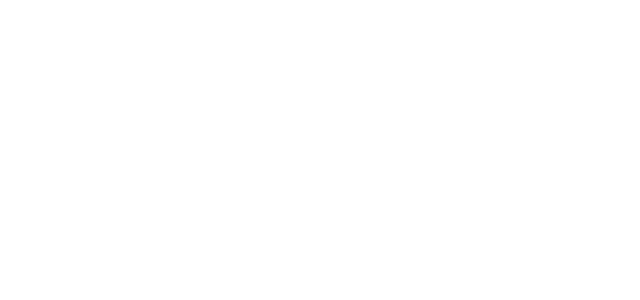
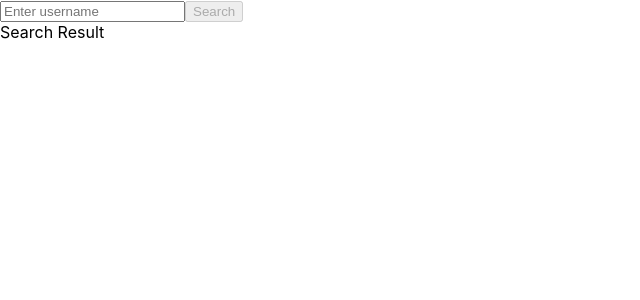
Before and after one commit to kownacki/movie-search, a React (Create React App) app: page / in a window 1280 px wide. Shown: the top 300 px of the page, without its empty margins (0-640 px from the left). Built offline with nearby package versions, Linux system fonts and the light colour scheme.

Commit message:
Add searching for movies draft.

```diff
--- a/package.json
+++ b/package.json
@@ -11,7 +11,6 @@
     "@types/react": "^16.9.0",
     "@types/react-dom": "^16.9.0",
     "@types/react-redux": "^7.1.9",
-    "dotenv": "^8.2.0",
     "lodash": "^4.17.19",
     "react": "^16.13.1",
     "react-dom": "^16.13.1",
--- /dev/null
+++ b/src/OMDb.ts
@@ -0,0 +1,10 @@
+export const search = async (query: string) => {
+  // todo add more than 10
+  const response = await fetch(`http://www.omdbapi.com/?s=${query}&apikey=${process.env.REACT_APP_OMDB_API_KEY}`);
+  return response.status === 200 ? await response.json() : false;
+};
+
+// export const getRepos = async (username) => {
+//   const response = await fetch(`https://api.github.com/users/${username}/repos`);
+//   return response.status === 200 ? await response.json() : false;
+// };
--- a/src/components/App.tsx
+++ b/src/components/App.tsx
@@ -1,8 +1,32 @@
-import React from 'react';
+import * as React from 'react';
+import {useState} from "react";
+import * as OMDb from '../OMDb';
+import SearchResults from "./SearchResults";
+
+const handleClick = async (searchInputText: string) => {
+  const result = await OMDb.search(encodeURIComponent(searchInputText));
+  console.log(result)
+};
 
 const App = () => {
+  const [searchInputText, setSearchInputText] = useState('');
+
   return (
-    <div>
+    <div className="App">
+      <input
+        className="search-input"
+        placeholder="Enter username"
+        onChange={(event: React.ChangeEvent<HTMLInputElement>) => setSearchInputText(event.currentTarget.value)}
+        type="text"
+      />
+      <button
+        className="search-button"
+        disabled={!searchInputText}
+        onClick={() => handleClick(searchInputText)}
+      >
+        Search
+      </button>
+      <SearchResults />
     </div>
   );
 };
--- /dev/null
+++ b/src/components/SearchResults.tsx
@@ -0,0 +1,14 @@
+import * as React from 'react';
+
+interface SearchResultsProps {
+}
+
+const SearchResults = () => {
+  return (
+    <div>
+      Search Result
+    </div>
+  );
+};
+
+export default SearchResults;
--- a/src/index.tsx
+++ b/src/index.tsx
@@ -1,9 +1,12 @@
+import dotenv from 'dotenv';
 import React from 'react';
 import ReactDOM from 'react-dom';
 import {Provider} from 'react-redux';
 import store from './redux/store.js';
 import './index.css';
 import App from './components/App';
+
+dotenv.config();
 
 ReactDOM.render(
   <React.StrictMode>
--- /dev/null
+++ b/src/react-app-env.d.ts
@@ -0,0 +1 @@
+/// <reference types="react-scripts" />
```
Also changed, not shown: 2 other files (tests, documents, lock files or other folders).
